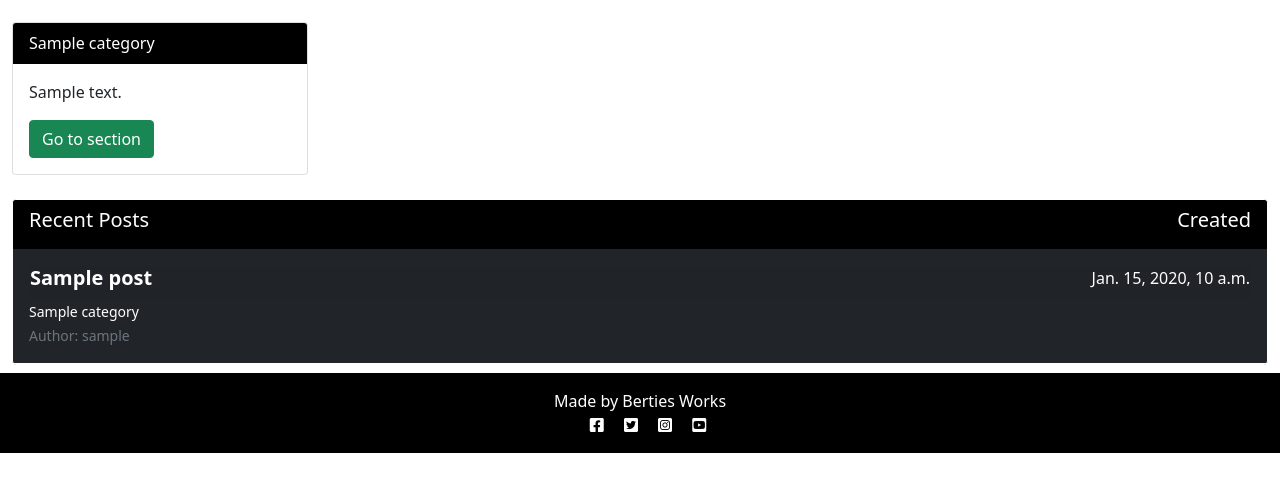
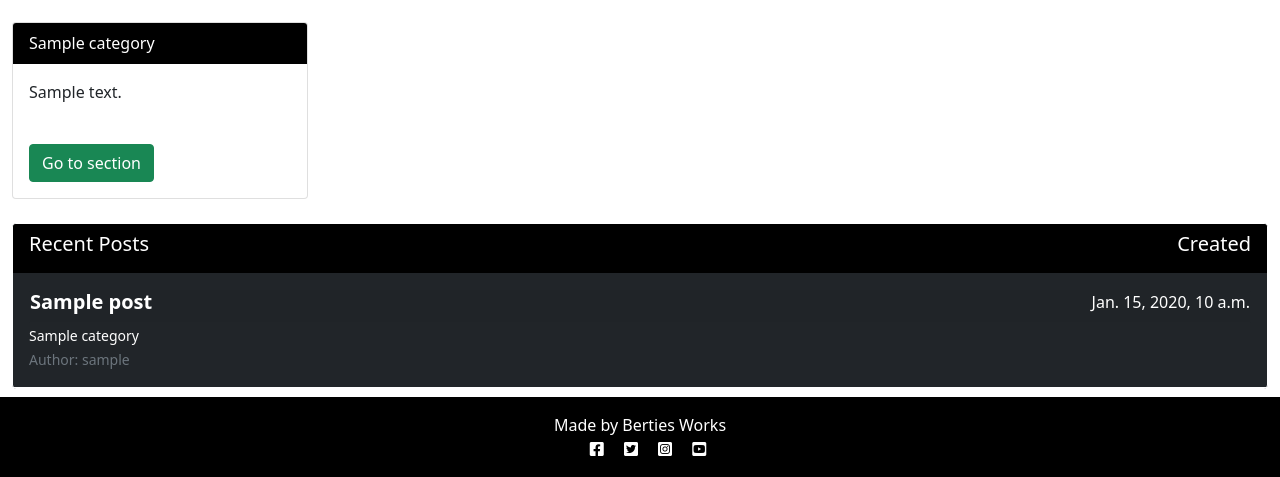
Before and after one commit to MrBertieG/ev-forum, a Django app: page / in a window 1280 px wide. Shown: the part 592-1069 px from the top of the page. Before the commit the page ends 1045 px from the top, so only its background shows below. Run offline with Django 3.2, Linux system fonts and the light colour scheme; tables that the repository leaves empty hold one stand-in row (values such as "Sample post").

Commit message:
add fix height to category cards on the landing page

```diff
--- a/static/css/style.css
+++ b/static/css/style.css
@@ -30,3 +30,7 @@ footer {
 a {
     color: white;
   }
+
+  #category-card {
+    height: 3rem;
+  }
--- a/templates/index.html
+++ b/templates/index.html
@@ -20,7 +20,7 @@
                         </div>
 
                         <div class="card-body">
-                            <p class="card-text">{{ category.desc_box }}</p>
+                            <p class="card-text" id="category-card">{{ category.desc_box }}</p>
                             <a href="{% url 'category_detail' category.name %}" class="btn btn-success">Go to section</a>
                         </div>
                     </div>
```
Also changed, not shown: templates/post_detail.html (+5 -4 lines).
